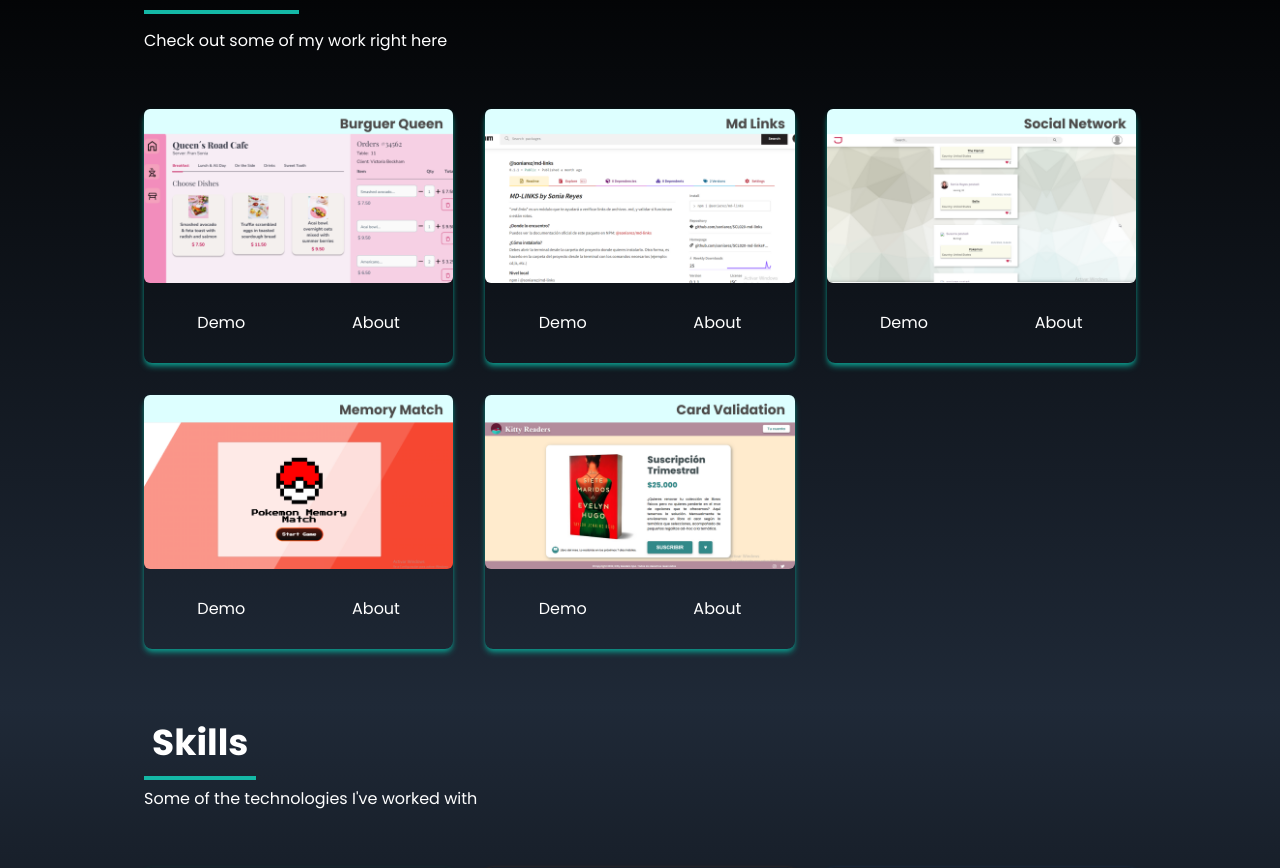
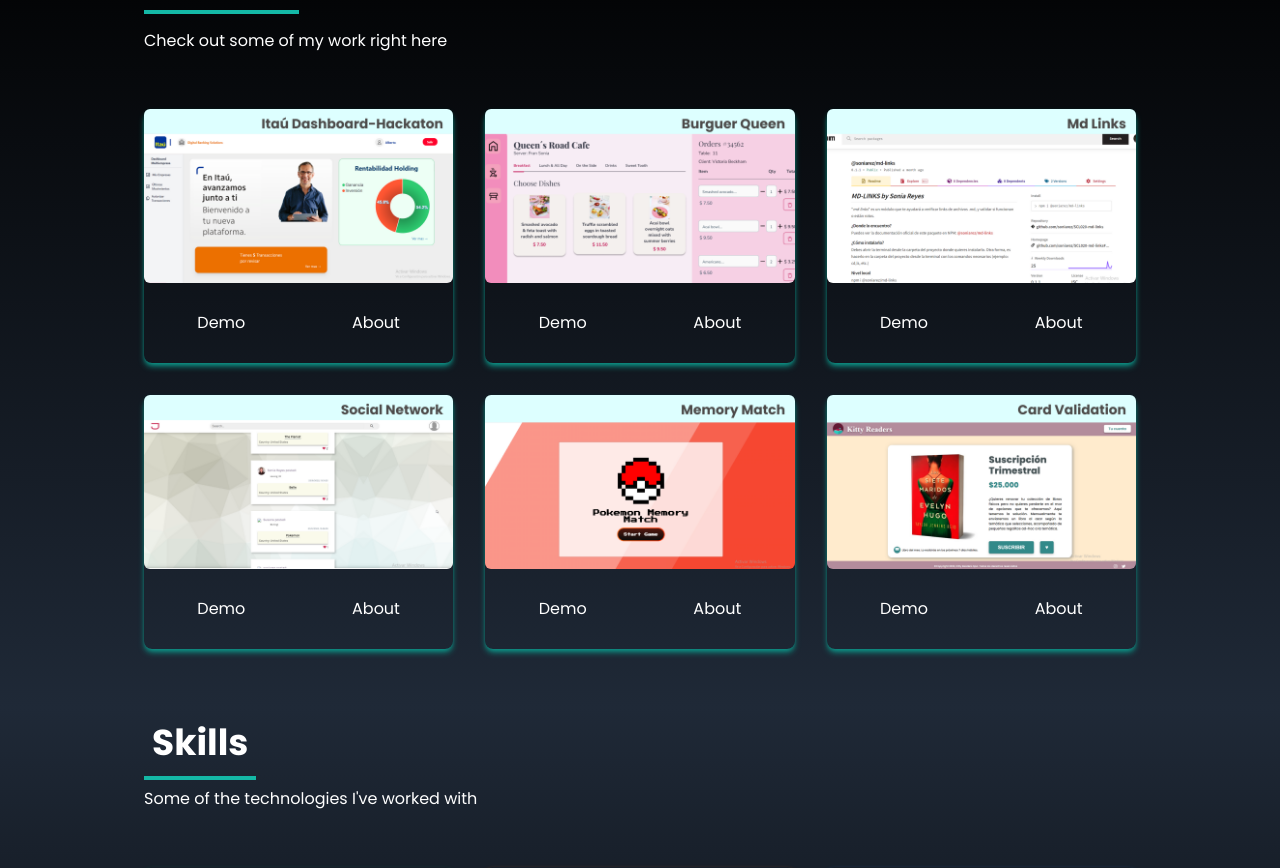
Before and after one commit to soniarez/sonia-portfolio, a React (Create React App) app: page / in a window 1280 px wide. Shown: the part 1693-2561 px from the top of the page. Built offline with nearby package versions, Linux system fonts and the light colour scheme.

Commit message:
adds video demo

```diff
--- a/src/components/Portfolio.jsx
+++ b/src/components/Portfolio.jsx
@@ -4,38 +4,45 @@
 import socialNetwork from '../assets/portfolio/socialNetwork.png';
 import mdLinks from '../assets/portfolio/mdLinks.png';
 import burguerQueen from '../assets/portfolio/burguerQueen.png';
+import itauHackaton from '../assets/portfolio/itauHackaton.png';
 
 const Portfolio = () => {
   const projects = [
     {
       id: 1,
-        src: burguerQueen,
-        demo: 'https://es.wikipedia.org/wiki/Lim%C3%B3n',
-        about: "https://scl-020-burger-queen.vercel.app/",
+      src: itauHackaton,
+      demo: 'https://vimeo.com/744777924',
+      about: 'https://github.com/soniarez/tf-app',
     },
     {
       id: 2,
-        src: mdLinks,
-        demo: 'https://www.npmjs.com/package/@soniarez/md-links',
-        about: "https://github.com/soniarez/SCL020-md-links.git",
+      src: burguerQueen,
+      demo: 'https://es.wikipedia.org/wiki/Lim%C3%B3n',
+      about: 'https://scl-020-burger-queen.vercel.app/',
     },
     {
       id: 3,
-        src: socialNetwork,
-        demo: 'https://scl-020-social-network.vercel.app/',
-        about: "https://github.com/soniarez/SCL020-social-network.git",
+      src: mdLinks,
+      demo: 'https://vimeo.com/744716281',
+      about: 'https://www.npmjs.com/package/@soniarez/md-links',
     },
     {
       id: 4,
-        src: memoryMatch,
-        demo: 'https://scl-020-memory-match.vercel.app/',
-        about: "https://github.com/soniarez/SCL020-memory-match.git",
+      src: socialNetwork,
+      demo: 'https://vimeo.com/744767542',
+      about: 'https://github.com/soniarez/SCL020-social-network.git',
     },
     {
       id: 5,
+      src: memoryMatch,
+      demo: 'https://vimeo.com/744771984',
+      about: 'https://github.com/soniarez/SCL020-memory-match.git',
+    },
+    {
+      id: 6,
       src: cardValidation,
-        demo: 'https://iankat.github.io/SCL020-card-validation/src/',
-        about: "https://github.com/soniarez/SCL020-card-validation.git",
+      demo: 'https://vimeo.com/744774243',
+      about: 'https://github.com/soniarez/SCL020-card-validation.git',
     },
   ];
 
@@ -51,29 +58,38 @@
   return (
     <div
       name="portfolio"
-      className="bg-gradient-to-b from-black to-gray-800 w-full md:h-screen text-white "
+      className="w-full text-white bg-gradient-to-b from-black to-gray-800 md:h-screen "
     >
-      <div className="max-w-screen-lg p-4 mx-auto flex flex-col justify-center w-full h-full ">
+      <div className="flex flex-col justify-center w-full h-full max-w-screen-lg p-4 mx-auto ">
         <div className="pb-8">
-          <p className="text-4xl font-bold inline border-b-4 border-teal-500">
+          <p className="inline text-4xl font-bold border-b-4 border-teal-500">
             Portfolio
           </p>
           <p className="py-6">Check out some of my work right here</p>
         </div>
 
-        <div className="grid sm:grid-cols-2 md:grid-cols-3 gap-8 px-12 sm:px-0">
+        <div className="grid gap-8 px-12 sm:grid-cols-2 md:grid-cols-3 sm:px-0">
           {projects.map(project => (
-            <div key={project.id} className="shadow-md shadow-teal-600 rounded-lg">
+            <div
+              key={project.id}
+              className="rounded-lg shadow-md shadow-teal-600"
+            >
               <img
                 src={project.src}
                 alt="my projects"
-                className="rounded-md duration-200 hover:scale-105"
+                className="duration-200 rounded-md hover:scale-105"
               />
               <div className="flex items-center justify-center">
-                <button onClick={() => window.open(project.demo)} className="w-1/2 px-6 py-3 m-4 duration-200 hover:scale-105">
+                <button
+                  onClick={() => window.open(project.demo)}
+                  className="w-1/2 px-6 py-3 m-4 duration-200 hover:scale-105"
+                >
                   Demo
                 </button>
-                <button onClick={() => window.open(project.about)} className="w-1/2 px-6 py-3 m-4 duration-200 hover:scale-105">
+                <button
+                  onClick={() => window.open(project.about)}
+                  className="w-1/2 px-6 py-3 m-4 duration-200 hover:scale-105"
+                >
                   About
                 </button>
               </div>
@@ -83,7 +99,6 @@
       </div>
     </div>
   );
-
 };
 
 export default Portfolio;
--- a/src/components/SocialLinks.jsx
+++ b/src/components/SocialLinks.jsx
@@ -40,7 +40,7 @@
           Resume <BsFillPersonLinesFill size={30} />
         </>
       ),
-      href: './SoniaReyesResume.pdf',
+      href: '/SoniaReyes_CV.pdf',
       style: 'rounded-br-md',
       download: true,
     },
@@ -58,7 +58,7 @@
           >
             <a
               href={link.href}
-              className="flex justify-between items-center w-full text-white"
+              className="flex items-center justify-between w-full text-white"
               download={link.download}
               target="_blank"
               rel='noreferrer'
```
Also changed, not shown: src/assets/portfolio/itauHackaton.png (added), 1 other file (tests, documents, lock files or other folders). Lines whose indentation alone changed are shown as unchanged.
